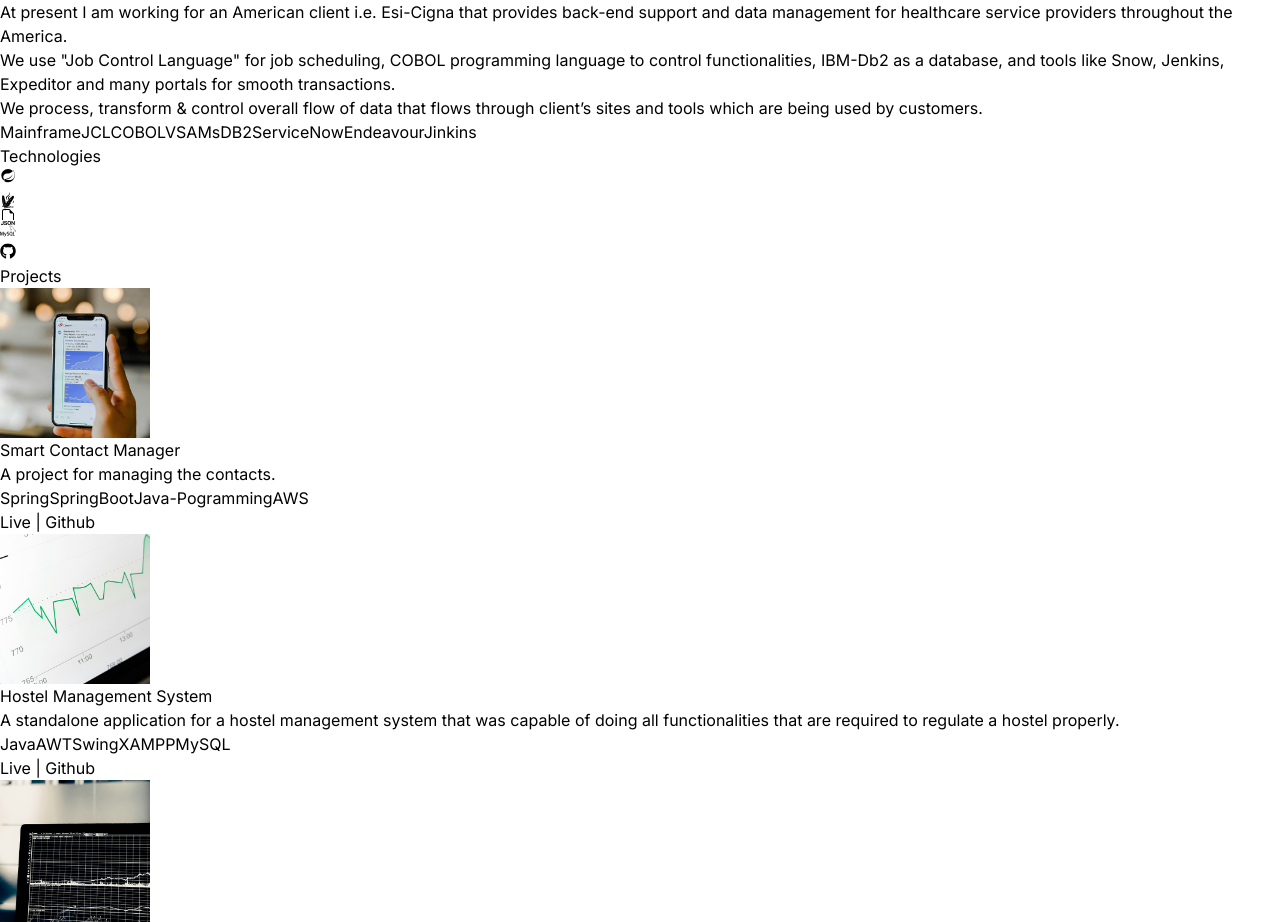
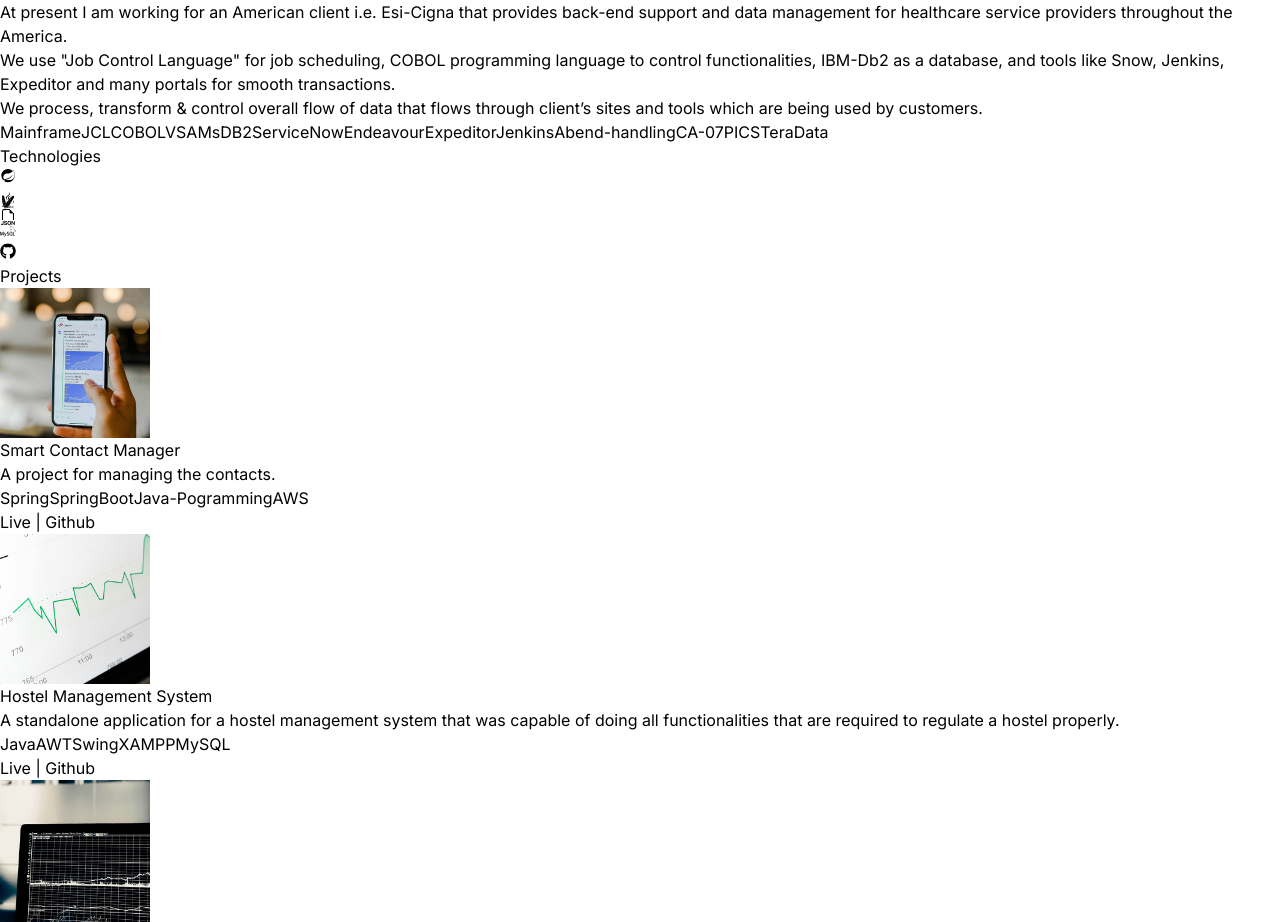
Before and after one commit to ritesh6916/Portfolio, a React (Vite) app: page / in a window 1280 px wide. Shown: the part 2307-3229 px from the top of the page. Built offline with nearby package versions, Linux system fonts and the light colour scheme.

Commit message:
Tech Added, and alignment Fixed

```diff
--- a/src/Components/Experience.jsx
+++ b/src/Components/Experience.jsx
@@ -3,7 +3,7 @@
 
 const Experience = () => {
   return (
-    <div id="experience" className="border-b border-neutral-800 pb-24 pt-4">
+    <div id="experience" className="border-b border-neutral-800 pb-10 pt-4">
       <motion.h2
         whileInView={{ opacity: 1, y: 0 }}
         initial={{ opacity: 0, y: -100 }}
@@ -16,7 +16,7 @@
         {EXPERIENCES.map((experience, index) => (
           <div
             key={index}
-            className="mb-8 flex flex-wrap lg:justify-center border-b border-slate-900 pb-2 mx-2 lg:mx-10"
+            className="mb-8 flex flex-wrap lg:justify-center pb-2 mx-2 lg:mx-10"
           >
             <motion.div
               whileInView={{ opacity: 1, x: 0 }}
@@ -36,7 +36,7 @@
               <p className="mb-2 text-neutral-400">{experience.descriptions.map((des, index) => {
                 return <p key={index} className="mb-2">{des}</p>
               })}</p>
-              <div  className="flex gap-2 flex-wrap">
+              <div  className="flex gap-2 flex-wrap my-2">
               {experience.technologies.map((tech, index) => (
 
                 <span
--- a/src/Components/Projects.jsx
+++ b/src/Components/Projects.jsx
@@ -3,7 +3,7 @@
 
 const Projects = () => {
   return (
-    <div id="projects" className="border-b border-neutral-800 pb-24 pt-4">
+    <div id="projects" className="border-b border-neutral-800 pb-10 pt-4">
       <motion.h2
         whileInView={{ opacity: 1, y: 0 }}
         initial={{ opacity: 0, y: -100 }}
--- a/src/constants/index.js
+++ b/src/constants/index.js
@@ -62,7 +62,7 @@
           We process, transform & control overall flow of data that flows through client’s sites and tools which are being used by customers.
           `
     ],
-    technologies: ["Mainframe", "JCL", "COBOL", "VSAMs", "DB2", "ServiceNow", "Endeavour", "Jinkins"],
+    technologies: ["Mainframe", "JCL", "COBOL", "VSAMs", "DB2", "ServiceNow", "Endeavour","Expeditor", "Jenkins", "Abend-handling", "CA-07", "PICS", "TeraData"],
   }
 ]
 
```
